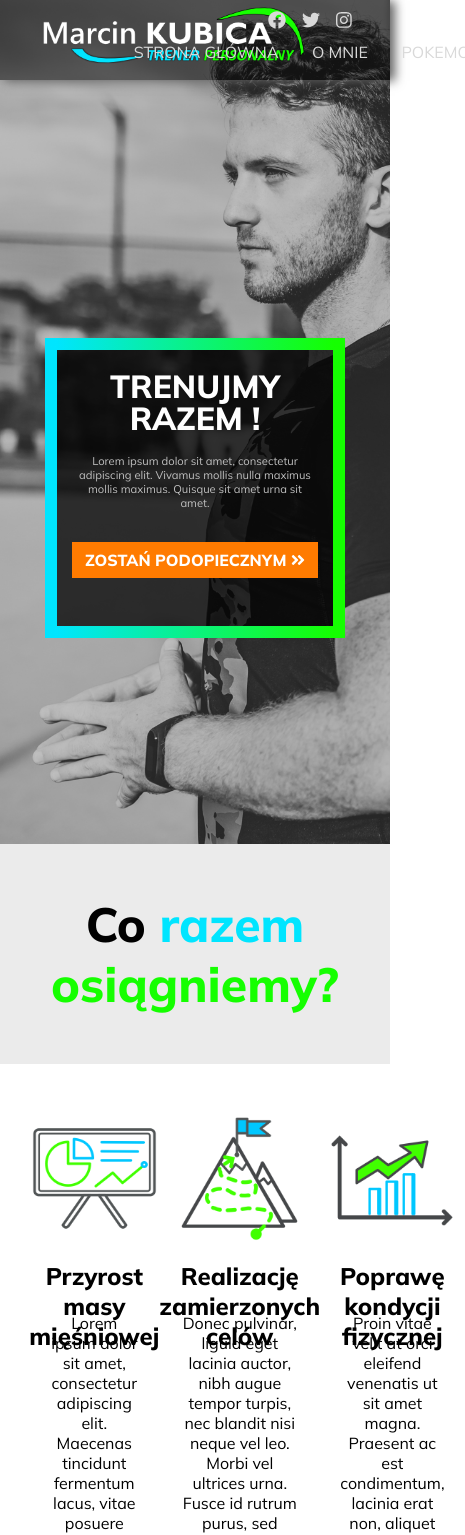
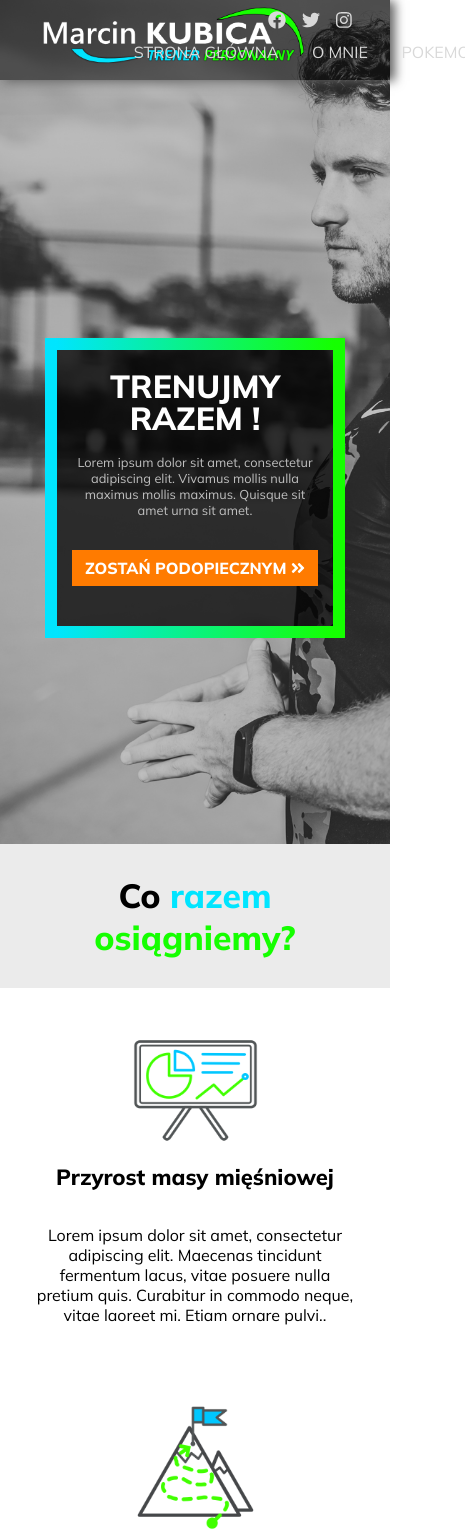
Before and after one commit to BlackH3art/trener-fitness, a React (Vite) app: page / in a window 390 px wide. Shown: the top 1535 px of the page, 465 px wide, since content can reach past the window. Built offline with nearby package versions, Linux system fonts and the light colour scheme.

Commit message:
+responsive

```diff
--- a/src/components/body/styles/iconBox.css
+++ b/src/components/body/styles/iconBox.css
@@ -16,7 +16,6 @@ div.iconBox img {
   margin: 0 auto;
   height: 125px;
   width: auto;
-
 }
 
 div.iconBox h2 {
@@ -24,5 +23,36 @@ div.iconBox h2 {
 }
 div.iconBox p {
   padding: 0 20px;
-  align-self: left;
 }
+
+@media (max-width: 560px) {
+  div.iconBox {
+    margin: 0 0;
+  }
+
+  div.iconBox p {
+    font-size: 0.8em;
+  }
+}
+
+@media (max-width: 768px) {
+
+  div.iconBox h2 {
+    font-size: 20px;
+  }
+  div.iconBox p {
+    font-size: 0.8em;
+  }
+}
+@media (max-width: 1025px) {
+  div.iconBox {
+    margin: 20px 0;
+  }
+  div.iconBox h2 {
+    font-size: 22px;
+    padding: 10px 0;
+  }
+  div.iconBox p {
+    font-size: 1em;
+  }
+}
--- a/src/components/body/styles/mainpage.css
+++ b/src/components/body/styles/mainpage.css
@@ -118,7 +118,7 @@ div.mainContainer button {
   div.main {
     background-size: cover;
     background-repeat: no-repeat;
-    background-position: center left 10%;
+    background-position: left 10%;
   }
 }
 @media (max-width: 960px) {
@@ -148,7 +148,7 @@ div.mainContainer button {
     font-size: 2em;
   }
   div.mainContainer p {
-    font-size: 0.7em;
+    font-size: 0.8em;
     margin: 0 20px;
   }
   div.mainContainer button {
--- a/src/components/body/styles/sectionComponent.css
+++ b/src/components/body/styles/sectionComponent.css
@@ -6,7 +6,6 @@
 div.sectionContainer {
   position: relative;
   width: 100%;
-  min-height: 50vh;
   background-color: #ebebeb;
 }
 
@@ -40,3 +39,34 @@ div.boxForIconBoxes {
   width: 85%;
   margin: 0 auto;
 }
+
+
+@media (max-width: 560px) {
+  div.sectionHeading h1 {
+    font-size: 1.6em;
+    padding: 30px;
+  }
+  div.boxForIconBoxes {
+    grid-template-columns: 1fr;
+    width: 95%;
+  }
+}
+
+@media (max-width: 768px) {
+  div.sectionHeading h1 {
+    font-size: 2.1em;
+    padding: 30px;
+  }
+  div.boxForIconBoxes {
+    width: 95%;
+  }
+}
+@media (max-width: 1025px) {
+  div.sectionHeading h1 {
+    font-size: 2.1em;
+    padding: 30px;
+  }
+  div.boxForIconBoxes {
+    width: 95%;
+  }
+}
--- a/src/style.css
+++ b/src/style.css
@@ -8,7 +8,7 @@ body {
   overflow-x: hidden;
 }
 div.wholeBodyContainer {
-  width: 100vw;
+  width: 100%;
   min-height: 100vh;
   display: flex;
   flex-direction: column;
```
